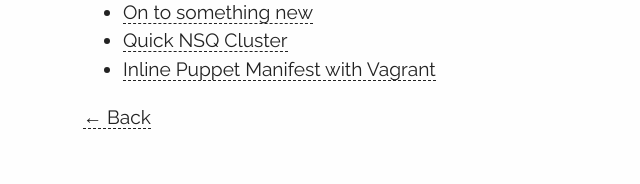
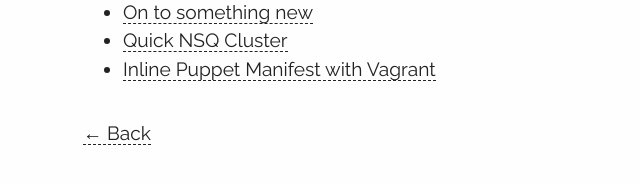
Before and after one commit to anthonysterling/anthonysterling.github.com, a Jekyll site: the page built from posts/index.html, in a window 1280 px wide. Shown: the part 121-305 px from the top of the page, without its empty margins (25-665 px from the left). Built offline with Jekyll 4.4.1, drawn with Linux system fonts in a browser that asks for light colours; the list of posts is cut into pages by our own code.

Commit message:
Added some margin on the back link to stop it getting too close to the content

```diff
--- a/_layouts/post.html
+++ b/_layouts/post.html
@@ -2,12 +2,12 @@
 layout: default
 ---
 <div class="row">
-    <div class="small-11 small-centered columns">
+    <div class="small-11 small-centered columns post">
         <h1>{{ page.title }}</h1>
         {{ content }}
     </div>
 </div>
-<div class="row">
+<div class="row back">
     <div class="small-11 small-centered columns">
         <a href="/posts/index.html">&larr; Back</a>
     </div>
--- a/assets/css/site.css
+++ b/assets/css/site.css
@@ -12,6 +12,10 @@
     text-decoration: none;
     border-bottom:1px dashed;
     color: inherit;
+}
+
+div.row.back {
+    margin-top: .8em;
 }
 
 ul.pagination > li.disabled {
--- a/posts/index.html
+++ b/posts/index.html
@@ -47,7 +47,7 @@
         </div>
     </div>
 {% endif %}
-<div class="row">
+<div class="row back">
     <div class="small-11 small-centered columns">
         <a href="/">&larr; Back</a>
     </div>
```
